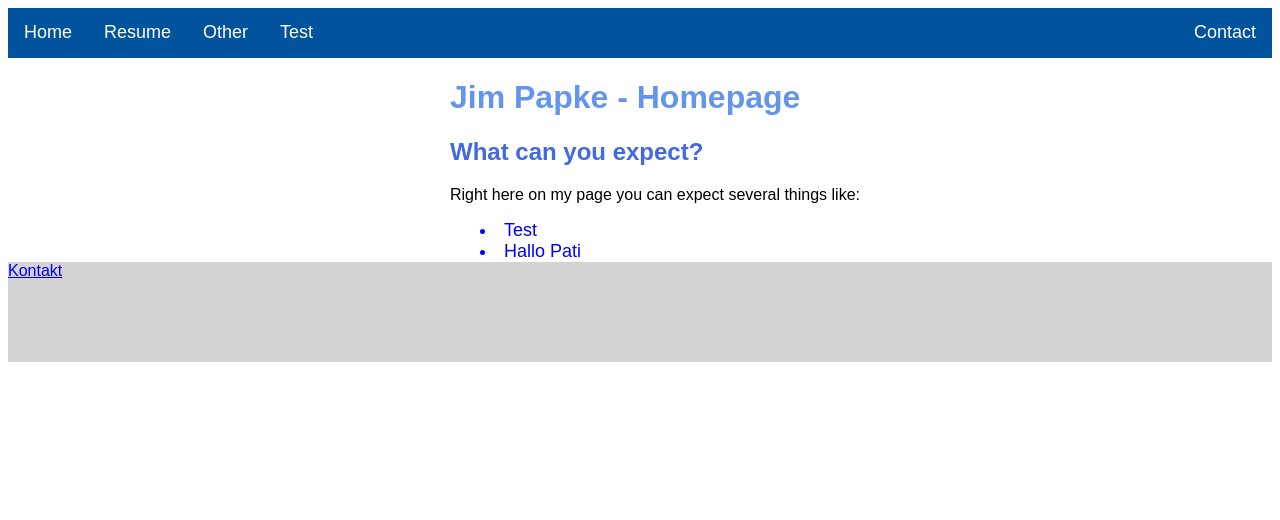
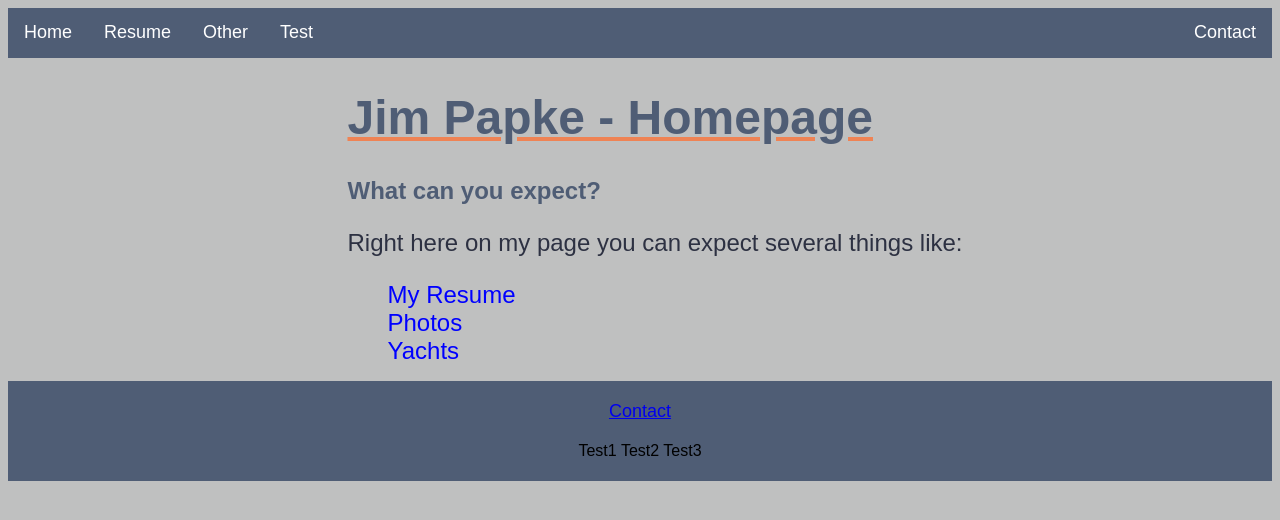
Before and after one commit to jimpapke/lmg-html, a plain HTML site: page home.html in a window 1280 px wide. Drawn offline with Linux system fonts and the light colour scheme.

Commit message:
new colors, updated footer,

```diff
--- a/home.html
+++ b/home.html
@@ -11,7 +11,6 @@
 <body>
   <header>
   <nav class="navbar">
-
     <ul>
       <li><a href="home.html">Home</a></li>
       <li><a href="resume.html">Resume</a></li>
@@ -35,21 +34,30 @@
       <h1>Jim Papke - Homepage</h1>
       <h2>What can you expect?</h2>
     </div>
-    <div id="inhalt">
-
+    <div id="home_inhalt">
       <p>Right here on my page you can expect several things like:</p>
-
       <div id="aboutme">
-        <li>Test</li>
-        <li>Hallo Pati</li>
+        <ul>
+          <li>My Resume</li>
+          <li>Photos</li>
+          <li>Yachts</li>
+        </ul>
       </div>
     </div>
   </div>
 
   <footer>
     <div class="footer">
-      <a href="contact.html">Kontakt</a>
-
+      <div id="footer_contact">
+      <a href="contact.html">Contact</a>
+      </div>
+      <!-- <div id="footer_picture_left">
+        <img src="pictures/IMG_0584.jpeg">
+      </div> -->
+      <div id="footer_span">
+        <span>Test1</span>
+        <span>Test2</span>
+        <span>Test3</span>
     </div>
   </footer>
 </body>
--- a/styles.css
+++ b/styles.css
@@ -1,29 +1,49 @@
+::selection {
+  background-color: #EF8354;
+}
+
 #seite {
   width: fit-content;
-  font: icon;
   margin: 0px auto;
 }
 
 #inhalt {
   padding-left: 30px;
+
+}
+
+#home_inhalt p{
+  padding-left: 30px;
+  font-size: x-large;
+}
+
+#home_inhalt ul li{
+  padding-left: 30px;
+  font-size: x-large;
+  list-style: none;
 }
 
 p {
-  color: black;
+  color: #2D3142;
+  font-size: medium;
 }
 
 body {
   font: icon;
+  background-color: #BFC0C0;
 }
 
 h1 {
-  color: cornflowerblue;
+  color: #4F5D75;
   padding-left: 30px;
-  font-size: xx-large;
+  font-size: 48px;
+  text-decoration: underline;
+    text-decoration-color: #EF8354;
+
 }
 
 h2 {
-  color: royalblue;
+  color:#4F5D75;
   padding-left: 30px;
   font-size: x-large;
 }
@@ -77,7 +97,7 @@ padding oben rechts unten links .schulisches {
 }
 
 .navbar {
-  background-color: #00539cff;
+  background-color: #4F5D75;
   height: 50px;
   overflow: hidden;
 }
@@ -109,14 +129,14 @@ nav a {
 }
 
 .navbar a:hover {
-  background-color: #eea47fff;
+  background-color: #EF8354;
   height: 22px;
 }
 
 .dropdown-content {
   display: none;
   position: absolute;
-  background-color: #00539cff;
+  background-color: #4F5D75;
   min-width: 160px;
   width: 60px;
   margin-top: 50px;
@@ -132,7 +152,7 @@ nav a {
 }
 
 .dropdown-content a:hover {
-  background-color: #eea47fff;
+  background-color: #EF8354;
 }
 
 .dropdown:hover .dropdown-content {
@@ -143,8 +163,9 @@ nav a {
   float: right;
 }
 
-#aboutme {
+#aboutme li{
   padding-left: 30px;
+  font-size: medium;
 }
 
 li {
@@ -152,17 +173,9 @@ li {
   color: blue;
 }
 
-.footer {
-  background-color: lightgrey;
-  width: 100%;
-  position: relative;
-  height: 100px;
-  font-size: medium;
-}
 
-::selection {
-  background-color: #eea47fff;
-}
+
+
 
 form {
   width: fit-content;
@@ -177,6 +190,7 @@ form li {
   margin-top: 20px;
 }
 
+
 label {
   display: inline-block;
   text-align: left;
@@ -187,6 +201,23 @@ textarea {
  padding-right: 100px;
 }
 
-#brot {
-  font-size: xx-large;
+.footer {
+  background-color: #4F5D75;
+  width: 100%;
+  position: absolute;
+    position: relative;
+  height: 100px;
 }
+#footer_contact {
+  text-align: center;
+  font-size: large;
+  padding-top: 20px;
+}
+#footer_span {
+  text-align: center;
+  padding-top: 20px;
+}
+#footer_picture_left img {
+  width: 50px;
+  align-content: flex-start;
+}
```
Also changed, not shown: resume.html (+2 -15 lines).
